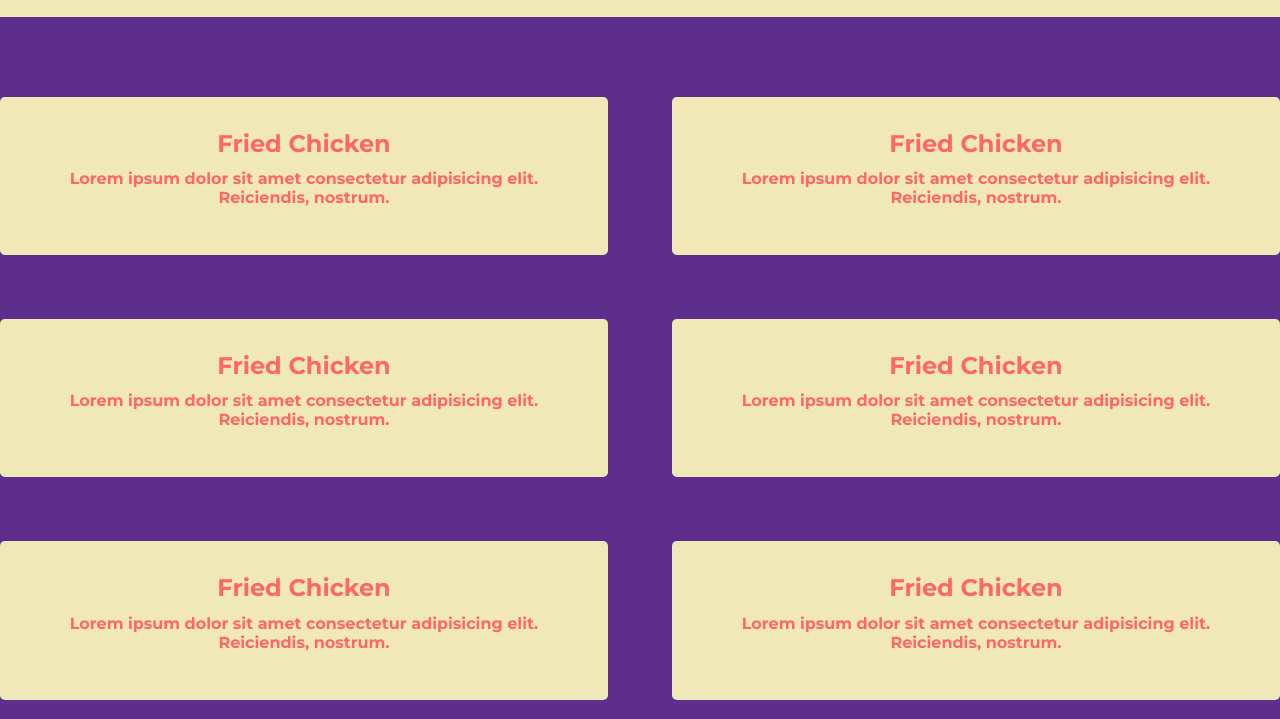
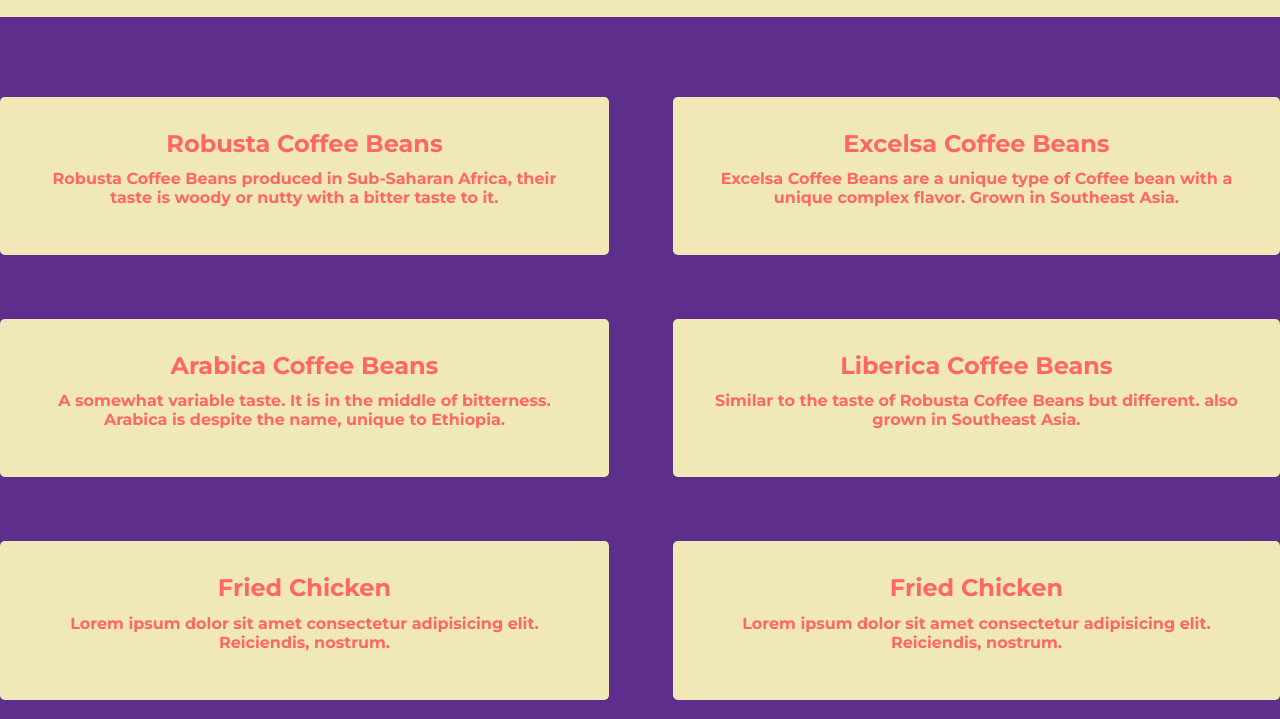
Before and after one commit to DaimyoDev/Course-Projects, a plain HTML site: page CSS Coffee Shop Website/pages/menu.html in a window 1280 px wide. Shown: the part 81-800 px from the top of the page. Drawn offline with Linux system fonts and the light colour scheme.

Commit message:
menuhalf

```diff
--- a/CSS Coffee Shop Website/pages/menu.html
+++ b/CSS Coffee Shop Website/pages/menu.html
@@ -27,31 +27,31 @@
     <div class="menu">
       <div class="menu__list">
         <div class="menu__item">
-          <h2 class="menu__title">Fried Chicken</h2>
+          <h2 class="menu__title">Robusta Coffee Beans</h2>
           <h4>
-            Lorem ipsum dolor sit amet consectetur adipisicing elit. Reiciendis,
-            nostrum.
+            Robusta Coffee Beans produced in Sub-Saharan Africa, their taste is
+            woody or nutty with a bitter taste to it.
           </h4>
         </div>
         <div class="menu__item">
-          <h2 class="menu__title">Fried Chicken</h2>
+          <h2 class="menu__title">Excelsa Coffee Beans</h2>
           <h4>
-            Lorem ipsum dolor sit amet consectetur adipisicing elit. Reiciendis,
-            nostrum.
+            Excelsa Coffee Beans are a unique type of Coffee bean with a unique
+            complex flavor. Grown in Southeast Asia.
           </h4>
         </div>
         <div class="menu__item">
-          <h2 class="menu__title">Fried Chicken</h2>
+          <h2 class="menu__title">Arabica Coffee Beans</h2>
           <h4>
-            Lorem ipsum dolor sit amet consectetur adipisicing elit. Reiciendis,
-            nostrum.
+            A somewhat variable taste. It is in the middle of bitterness.
+            Arabica is despite the name, unique to Ethiopia.
           </h4>
         </div>
         <div class="menu__item">
-          <h2 class="menu__title">Fried Chicken</h2>
+          <h2 class="menu__title">Liberica Coffee Beans</h2>
           <h4>
-            Lorem ipsum dolor sit amet consectetur adipisicing elit. Reiciendis,
-            nostrum.
+            Similar to the taste of Robusta Coffee Beans but different. also
+            grown in Southeast Asia.
           </h4>
         </div>
         <div class="menu__item">
--- a/CSS Coffee Shop Website/styling/menu.css
+++ b/CSS Coffee Shop Website/styling/menu.css
@@ -20,6 +20,7 @@
   padding-bottom: 3rem;
   border-radius: 0.3rem;
   color: #ff6666;
+  max-width: 50rem;
 }
 .menu__title {
   margin-bottom: 0.7rem;
```
